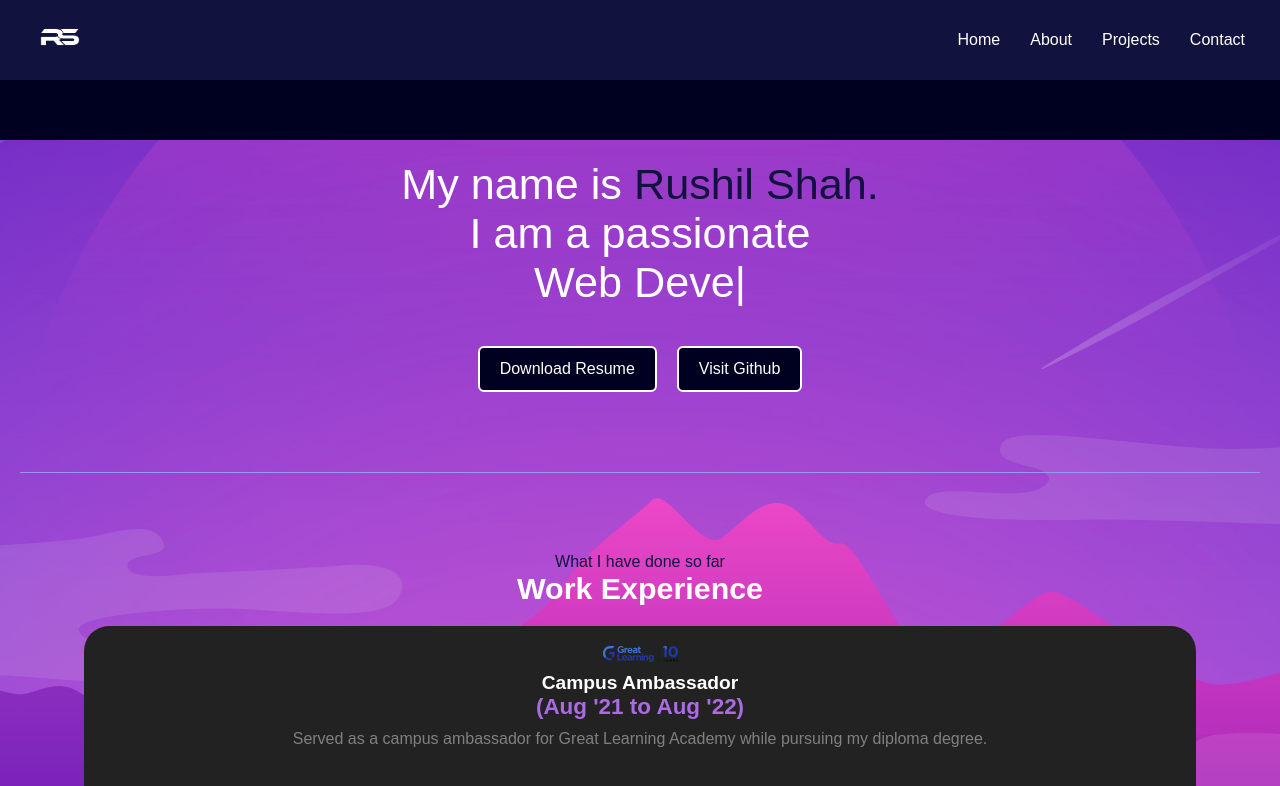
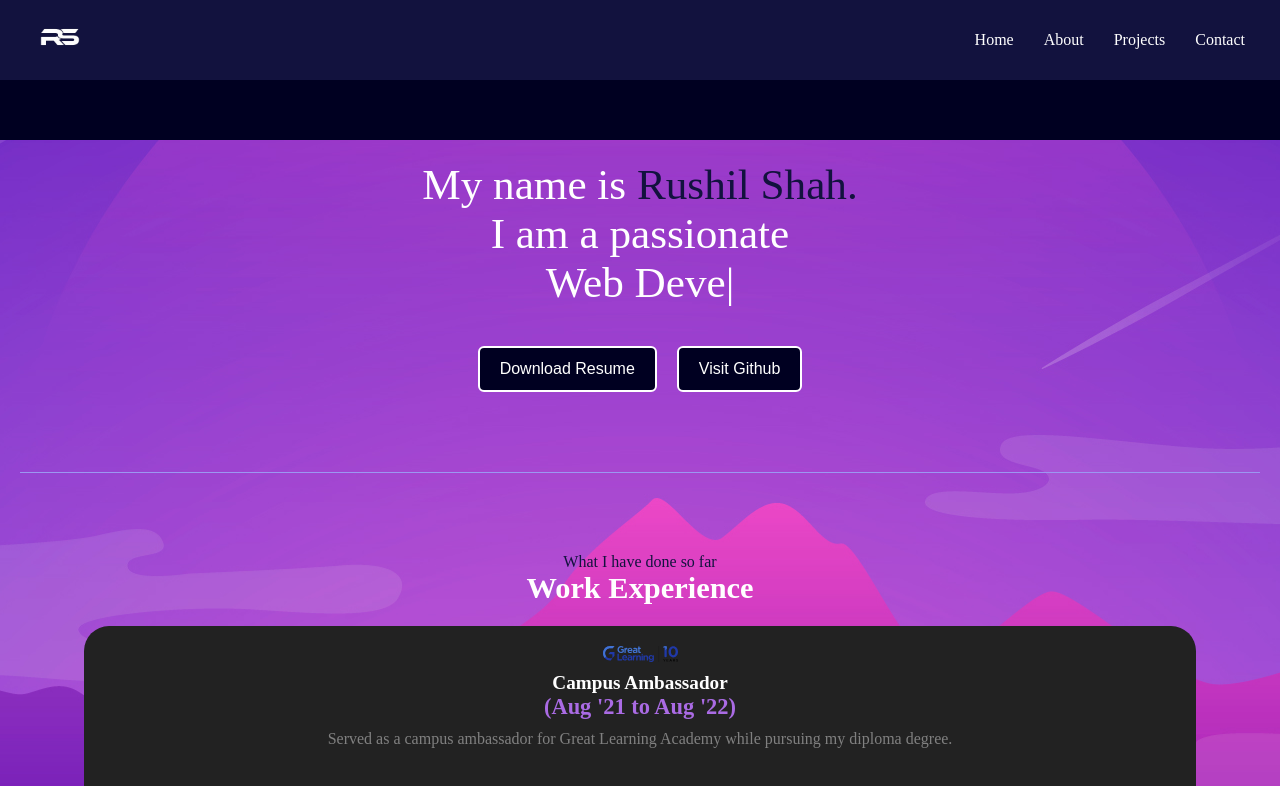
Before and after one commit to RushilShah01/PRODIGY_WD_04, a React (Create React App) app: page / in a window 1280 px wide. Shown: the top 786 px of the page. Built offline with nearby package versions, Linux system fonts and the light colour scheme.

Commit message:
index.css

```diff
--- a/src/index.css
+++ b/src/index.css
@@ -6,7 +6,7 @@
   margin: 0;
   padding: 0;
   box-sizing: border-box;
-  font-family: "Poppins", sans-serif;
+/*   font-family: "Poppins", sans-serif; */
 }
 
 html {
```
